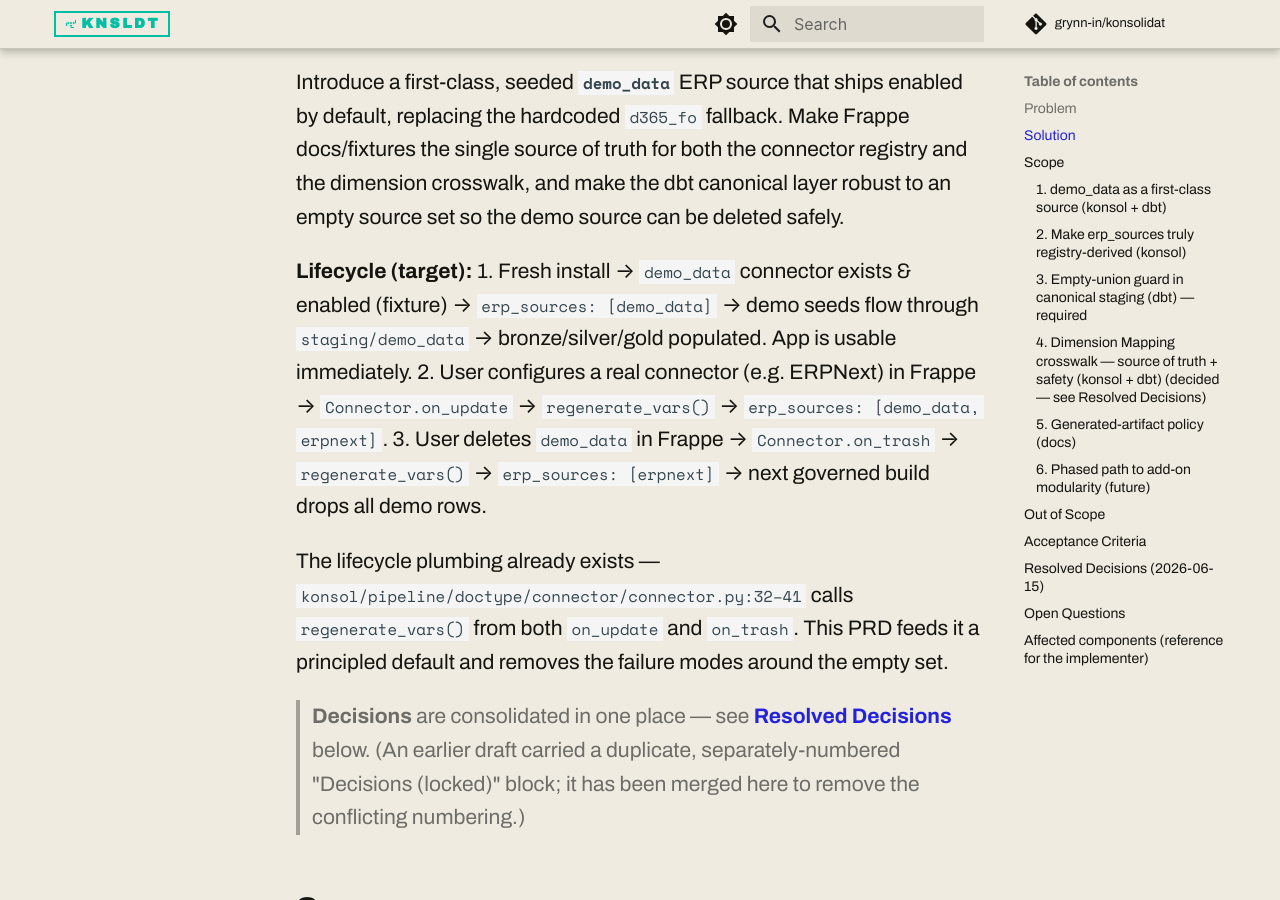
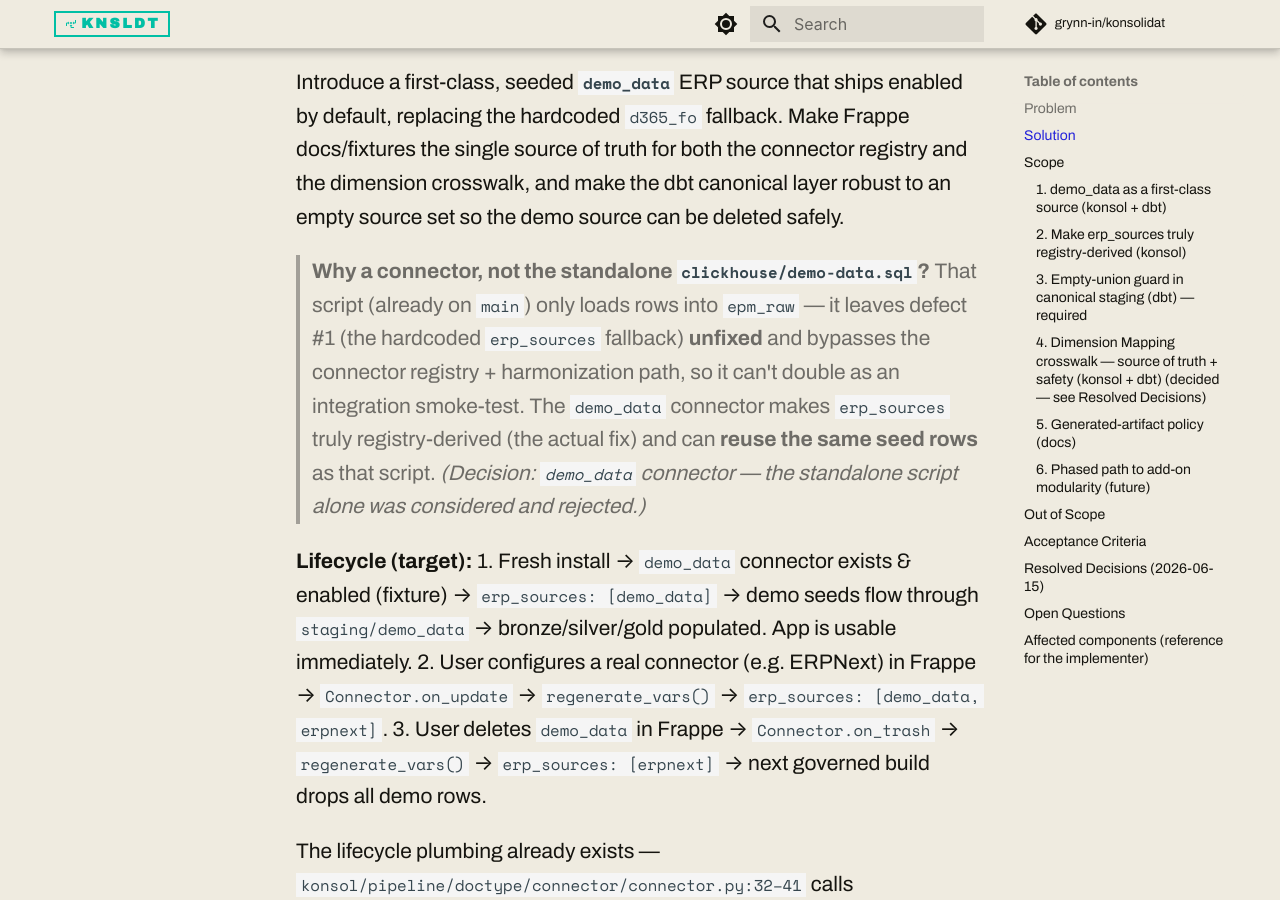
Before and after one commit to grynn-in/konsolidat, an MkDocs documentation site: the page built from docs/prd/PRD-DEMO-DATA-SOURCE.md, in a window 1280 px wide and 900 px high, scrolled down 1869 px. Built offline with MkDocs 1.6.1 and Material for MkDocs 9.7.7, drawn with Linux system fonts in a browser that asks for light colours; comment, search, counter and statistics services are not loaded.

Commit message:
docs(prd): record demo_data-connector decision over demo-data.sql (#48)
Resolves the design fork the first review surfaced: the standalone
clickhouse/demo-data.sql script only seeds epm_raw and leaves the hardcoded
erp_sources fallback unfixed; the demo_data connector is the actual fix and can
reuse the same seed rows. Recorded as a Solution note.

Co-Authored-By: Claude Opus 4.8 (1M context) <noreply@anthropic.com>

```diff
--- a/docs/prd/PRD-DEMO-DATA-SOURCE.md
+++ b/docs/prd/PRD-DEMO-DATA-SOURCE.md
@@ -44,6 +44,13 @@ Introduce a first-class, seeded **`demo_data`** ERP source that ships enabled by
 the hardcoded `d365_fo` fallback. Make Frappe docs/fixtures the single source of truth for both
 the connector registry and the dimension crosswalk, and make the dbt canonical layer robust to an
 empty source set so the demo source can be deleted safely.
+
+> **Why a connector, not the standalone `clickhouse/demo-data.sql`?** That script (already on `main`)
+> only loads rows into `epm_raw` — it leaves defect #1 (the hardcoded `erp_sources` fallback) **unfixed**
+> and bypasses the connector registry + harmonization path, so it can't double as an integration
+> smoke-test. The `demo_data` connector makes `erp_sources` truly registry-derived (the actual fix) and
+> can **reuse the same seed rows** as that script. *(Decision: `demo_data` connector — the standalone
+> script alone was considered and rejected.)*
 
 **Lifecycle (target):**
 1. Fresh install → `demo_data` connector exists & enabled (fixture) → `erp_sources: [demo_data]`
```
